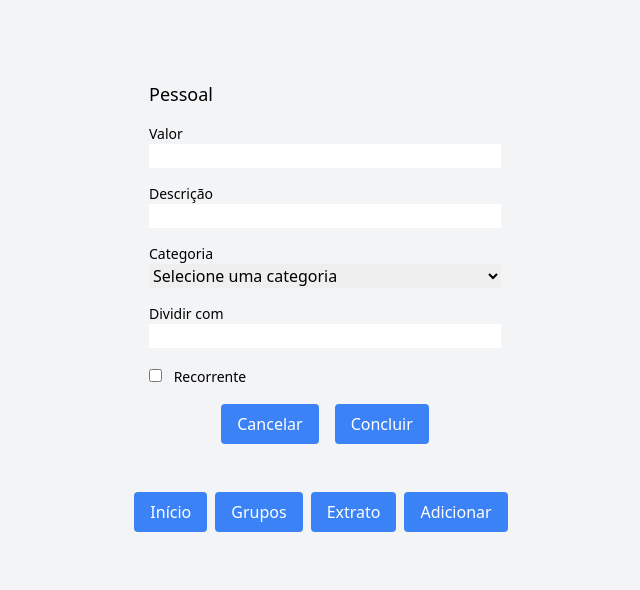
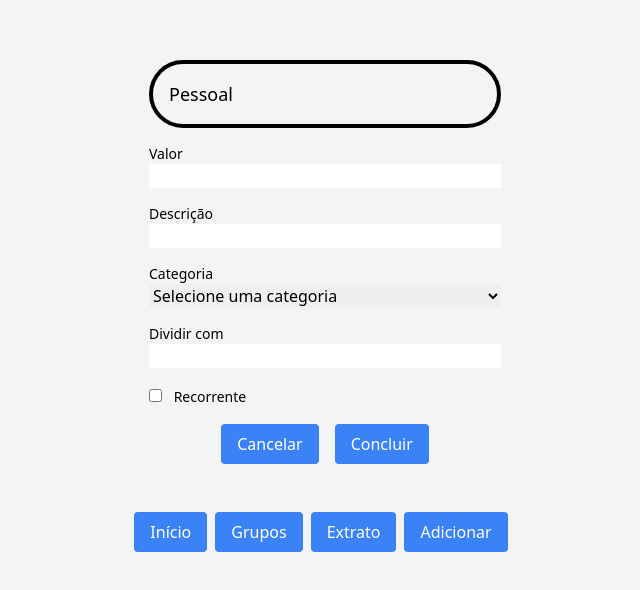
Before and after one commit to dsbfelipe/projeto-fatecso, a website: page prototype/index.html in a window 1280 px wide. Shown: the part 102-692 px from the top of the page, without its empty margins (315-955 px from the left). Drawn offline with nearby package versions, Linux system fonts and the light colour scheme.

Commit message:
borda pessoal

```diff
--- a/prototype/index.html
+++ b/prototype/index.html
@@ -10,7 +10,8 @@
   <div class="max-w-sm w-full">
         <main class="py-8 px-4">
       <section class="flex flex-col">
-        <h2 class="text-lg mb-4">Pessoal</h2>
+        <p class="text-lg mb-4 border-4 border-spacing-1 border-black rounded-full p-4">
+           Pessoal</p>
         <form class="flex flex-col">
           <div class="mb-4">
             <label for="inputValor" class="block text-sm">Valor</label>
```
